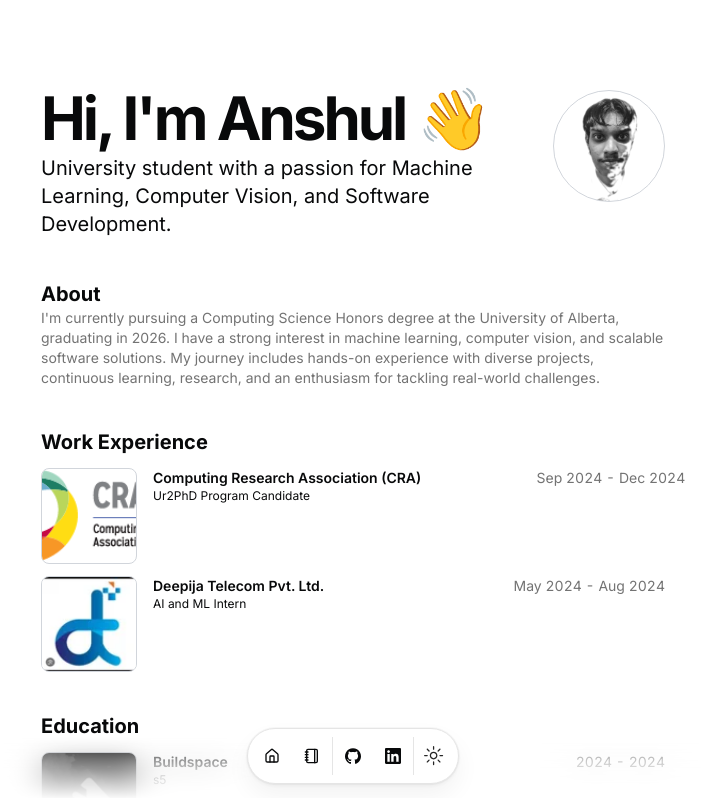
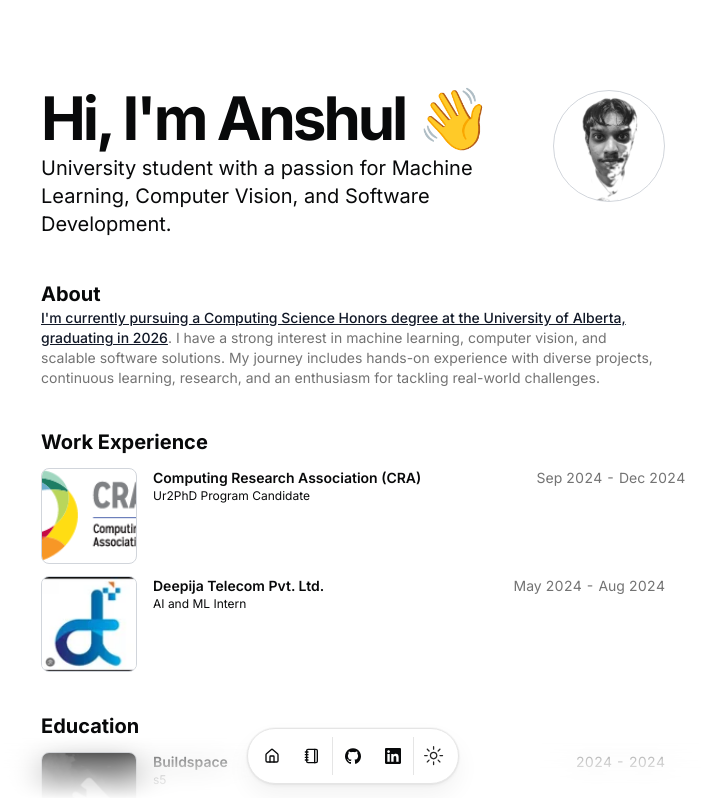
Before and after one commit to Anshcool5/portfolio-site, a Next.js app: page / in a window 1280 px wide. Shown: the top 798 px of the page, without its empty margins (287-1003 px from the left). Built offline with nearby package versions, Linux system fonts and the light colour scheme.

Commit message:
adding personal info

```diff
--- a/src/data/resume.tsx
+++ b/src/data/resume.tsx
@@ -10,7 +10,7 @@ export const DATA = {
   description:
     "University student with a passion for Machine Learning, Computer Vision, and Software Development.",
   summary:
-    "I'm currently pursuing a Computing Science Honors degree at the University of Alberta, graduating in 2026. I have a strong interest in machine learning, computer vision, and scalable software solutions. My journey includes hands-on experience with diverse projects, continuous learning, research, and an enthusiasm for tackling real-world challenges.",
+    "[I'm currently pursuing a Computing Science Honors degree at the University of Alberta, graduating in 2026](/#education). I have a strong interest in machine learning, computer vision, and scalable software solutions. My journey includes hands-on experience with diverse projects, continuous learning, research, and an enthusiasm for tackling real-world challenges.",
   avatarUrl: "/converted1.png",
   skills: [
     "C#",
@@ -67,7 +67,7 @@ export const DATA = {
       start: "Sep 2024",
       end: "Dec 2024",
       description:
-        "Built a custom image segmentation model for detecting plant leaf diseases for my project proposal. The model uses TensorFlow and PyTorch and combines [Meta's Segment Anything Model (SAM) 2's] (https://github.com/facebookresearch/sam2) image encoder with a U-shaped architecture. The proposal draft and video can be found [here] (https://drive.google.com/drive/folders/1Rt9GklWqR3D31j_62ofeVNAnvjCqwnBv)",
+        "Built a custom image segmentation model for detecting plant leaf diseases for my project proposal. The model uses TensorFlow and PyTorch and combines [Meta's Segment Anything Model (SAM) 2's](https://github.com/facebookresearch/sam2) image encoder with a U-shaped architecture. The proposal draft and video can be found [here](https://drive.google.com/drive/folders/1Rt9GklWqR3D31j_62ofeVNAnvjCqwnBv)",
     },
     {
       company: "Deepija Telecom Pvt. Ltd.",
```
